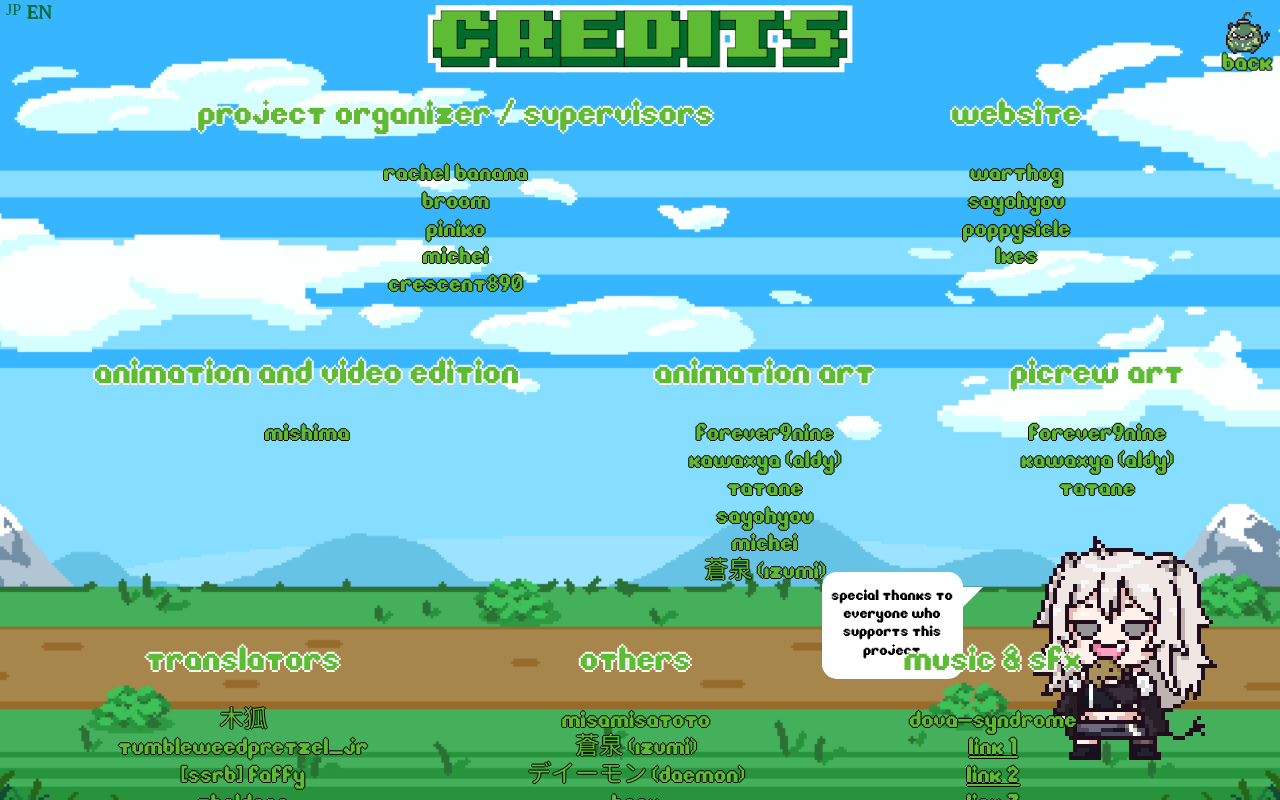
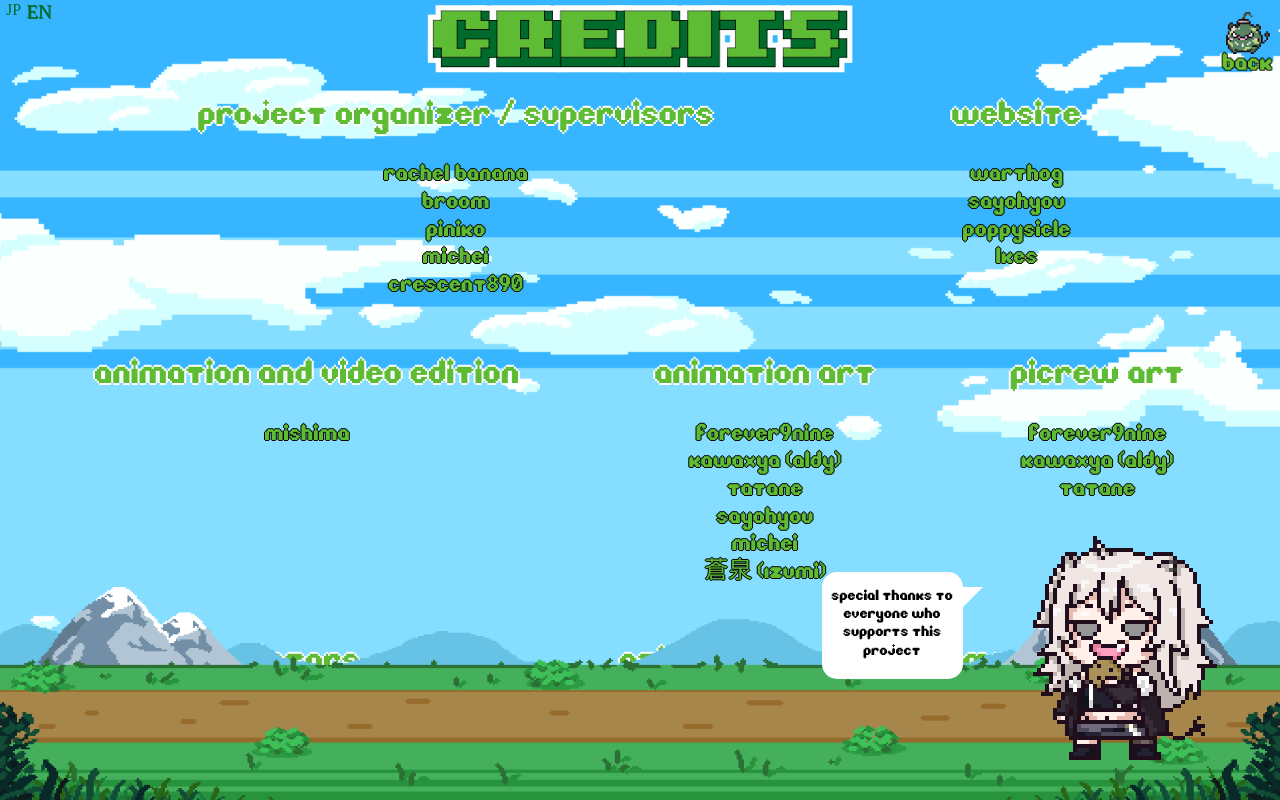
Before and after one commit to RayWarthog/botan-1st-anniversary, a Vue app: page /credits in a window 1280 px wide. Built offline with nearby package versions, Linux system fonts and the light colour scheme; a web font is replaced by a local one.

Commit message:
Credits fix

```diff
--- a/src/views/Credits.vue
+++ b/src/views/Credits.vue
@@ -1,5 +1,5 @@
 <template>
-  <Page id="Credits" title_src="credits.png" title_alt="Credits" title_alt_jp="クレジット" back_link="/menu" back_btn_type="4">
+  <Page id="Credits" title_src="credits.png" title_alt="Credits" title_alt_jp="クレジット" back_link="/menu" back_btn_type="4" sky_bg>
     <div id="credits-container">
       <div class="credit-section">
         <div class="credit-title">
@@ -113,7 +113,6 @@
           </ul>
         </div>
       </div>
-      <div class="spacer"></div>
     </div>
     <div id="botan-animation-container">
       <div id="text-bubble">
@@ -123,6 +122,7 @@
       </div>
       <img id="botan-animation" src="~@/assets/images/gif/botan_eat.gif" alt="Botan eating">
     </div>
+    <img id="ground" src="~@/assets/images/ground.png" alt="ground">
   </Page>
 </template>
 
@@ -145,12 +145,12 @@ export default {
 <style>
 #credits-container {
   position: relative;
-  z-index: 5;
   width: 100%;
   display: flex;
   flex-wrap: wrap;
   justify-content: space-evenly;
   align-items: flex-start;
+  padding-bottom: 30vh;
 }
 
 .credit-section {
@@ -182,17 +182,13 @@ export default {
   padding-left: 0;
 }
 
-.spacer {
-  height: 150px;
-  width: 300px;
-}
-
 #botan-animation-container {
   position: absolute;
   right: 0;
   bottom: 2%;
   display: flex;
   align-items: center;
+  z-index: 10;
 }
 
 #text-bubble {
@@ -226,7 +222,16 @@ export default {
   object-fit: scale-down;
   object-position: bottom;
   margin-left: auto;
-  z-index: 1;
+}
+
+#ground {
+  position: absolute;
+  bottom: 0;
+  width: 100%;
+  object-fit: fill;
+  object-position: bottom;
+  z-index: 5;
+  max-height: 30vh;
 }
 
 @media (orientation: portrait) and (min-width: 768px) {
@@ -249,9 +254,5 @@ export default {
     padding-left: 2.5rem;
     padding-right: 2.5rem;
   }
-  .spacer {
-    height: 0;
-    width: 0;
-  }
 }
 </style>
```
Also changed, not shown: src/assets/images/ground.png (added).
